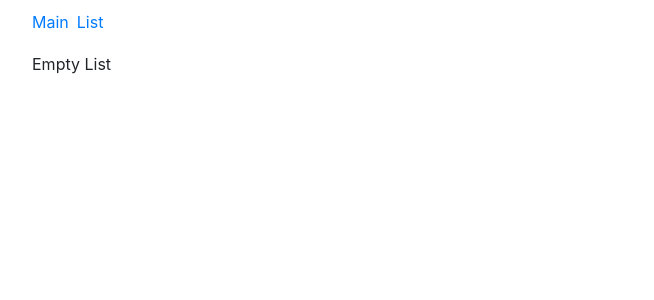
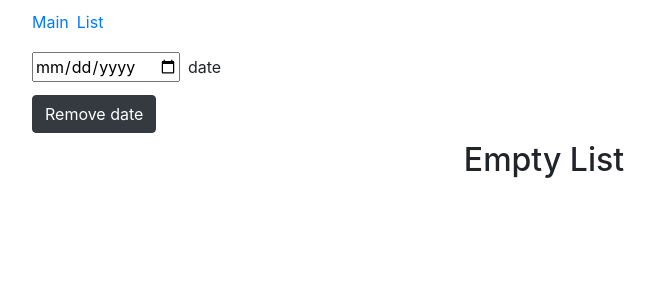
Before and after one commit to AntonChetveryk/money_tracker, a React (Create React App) app: page /money_tracker/list in a window 1280 px wide. Shown: the top 300 px of the page, without its empty margins (96-750 px from the left). Built offline with nearby package versions, Linux system fonts and the light colour scheme.

Commit message:
remove date btn

```diff
--- a/src/components/pages/List.js
+++ b/src/components/pages/List.js
@@ -1,36 +1,66 @@
 import React from "react";
 import { connect } from "react-redux";
 import ExpenseCard from "../ExpenseCard";
-import { updateExpenses } from "../../redux/actions/mainActions";
+import {
+  updateExpenses,
+  removeDateFromExpenses,
+} from "../../redux/actions/mainActions";
+import Field from "../Field";
 
 class List extends React.Component {
   state = {
-    clear: "",
+    date: "",
     total: "",
   };
 
   onChange = (e) => {
     const { name, value } = e.target;
     this.setState((state) => ({
-      values: {
-        ...state.values,
-        [name]: value,
-      },
+      [name]: value,
     }));
+  };
+
+  onClick = (e) => {
+    const { expenses, removeDateFromExpenses } = this.props;
+    e.preventDefault();
+    if (this.state.date) {
+      let newArr = expenses.filter(
+        (expense) => expense.date !== this.state.date
+      );
+      removeDateFromExpenses(newArr);
+      this.setState({ date: "" });
+    } else alert("Choose the date");
   };
 
   render() {
     const { expenses } = this.props;
+    const { date } = this.state;
     return (
       <div className="mt-2">
-        {expenses.length > 0
-          ? expenses
-              .sort(
-                (a, b) =>
-                  a.date.split("-").join("") - b.date.split("-").join("")
-              )
-              .map((expense, i) => <ExpenseCard expense={expense} key={i} />)
-          : "Empty List"}
+        <div className="my-2">
+          <Field
+            id="1"
+            name="date"
+            value={date}
+            labelText="date"
+            onChange={this.onChange}
+            type="date"
+            placeholder="YY-MM-DD"
+          />
+          <button className="btn btn-dark mt-2" onClick={this.onClick}>
+            Remove date
+          </button>
+        </div>
+
+        {expenses.length > 0 ? (
+          expenses
+            .sort(
+              (a, b) => a.date.split("-").join("") - b.date.split("-").join("")
+            )
+            .map((expense, i) => <ExpenseCard expense={expense} key={i} />)
+        ) : (
+          <h2 className="text-center">Empty List</h2>
+        )}
       </div>
     );
   }
@@ -42,6 +72,6 @@ const mapStateToProps = (state) => {
   };
 };
 
-const mapDispatchToProps = { updateExpenses };
+const mapDispatchToProps = { updateExpenses, removeDateFromExpenses };
 
 export default connect(mapStateToProps, mapDispatchToProps)(List);
--- a/src/redux/actions/mainActions.js
+++ b/src/redux/actions/mainActions.js
@@ -1,3 +1,7 @@
 export const updateExpenses = (payload) => {
   return { type: "UPDATE_EXPENSES", payload };
 };
+
+export const removeDateFromExpenses = (payload) => {
+  return { type: "REMOVE_DATA", payload };
+};
--- a/src/redux/reducers/mainReducer.js
+++ b/src/redux/reducers/mainReducer.js
@@ -9,6 +9,11 @@ export const mainReducer = (state = initialState, action) => {
         ...state,
         expenses: [...state.expenses, action.payload],
       };
+    case "REMOVE_DATA":
+      return {
+        ...state,
+        expenses: action.payload,
+      };
     default:
       return state;
   }
```
